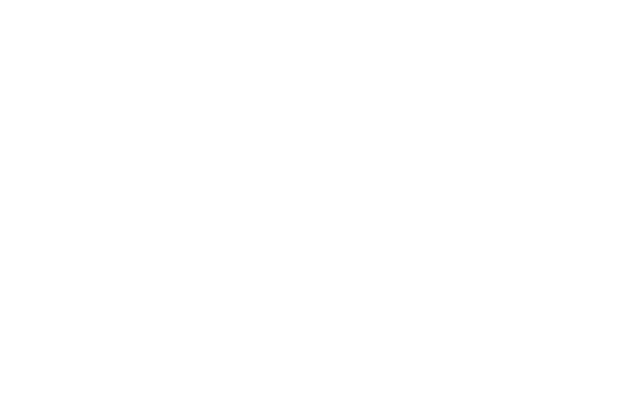
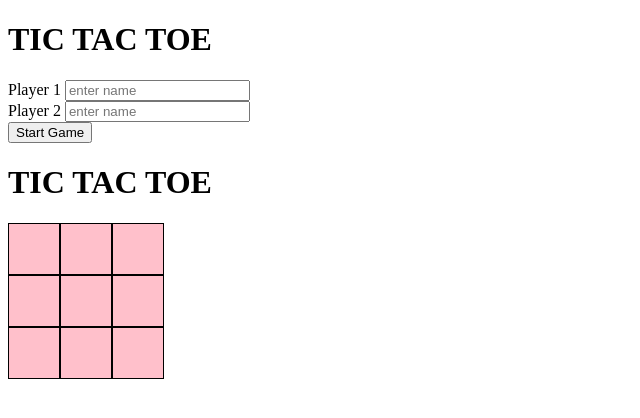
Before and after one commit to acciojob/tictactoe-Anurag-Bachheti, a website: page main.html in a window 1280 px wide. Shown: the whole page, without its empty margins (0-640 px from the left). Drawn offline with Linux system fonts and the light colour scheme.

Commit message:
created a submission

```diff
--- a/main.html
+++ b/main.html
@@ -7,8 +7,37 @@
 </head>
 
 <body>
-	<!-- the entire body must be written by student -->
-    <script type="text/javascript" src="./script.js">
+	<div class="first">
+		<h1>TIC TAC TOE</h1>
+		<label for="player-1">Player 1</label>
+		<input id="player-1" placeholder="enter name" required="Yes">
+		<br>
+		<label for="player-2">Player 2</label>
+		<input id="player-2" placeholder="enter name" required="Yes">
+		<br>
+		<button id="submit" type="submit"> Start Game </button>
+	</div>
+
+		<h1>TIC TAC TOE</h1>
+	<div class="second">
+	<br>
+		<div>
+			<div class="table"></div>
+			<div class="table"></div>
+			<div class="table"></div>
+		</div>
+		<div>
+			<div class="table"></div>
+			<div class="table"></div>
+			<div class="table"></div>
+		</div>
+		<div>
+			<div class="table"></div>
+			<div class="table"></div>
+			<div class="table"></div>
+		</div>
+	</div>
+	<script type="text/javascript" src="./script.js">
 </script>
 
 </body>
--- a/script.js
+++ b/script.js
@@ -1 +1,3 @@
-//your JS code here. If required.
+let submit = document.getElementById("submit");
+let player1 = document.getElementById("player-1");
+let player2 = document.getElementById("player-2");
--- a/styles.css
+++ b/styles.css
@@ -1 +1,14 @@
-/*  your css code here. If applicable */
+.table{
+	width:300px;
+	display:grid;
+	/* grid-template-columns:50px; */
+	/* grid-template-row:50px; */
+	border: 1px solid black;
+	background-color:pink;
+	width:50px;
+	height:50px;
+}
+.second{
+	display:flex;
+
+}
```
